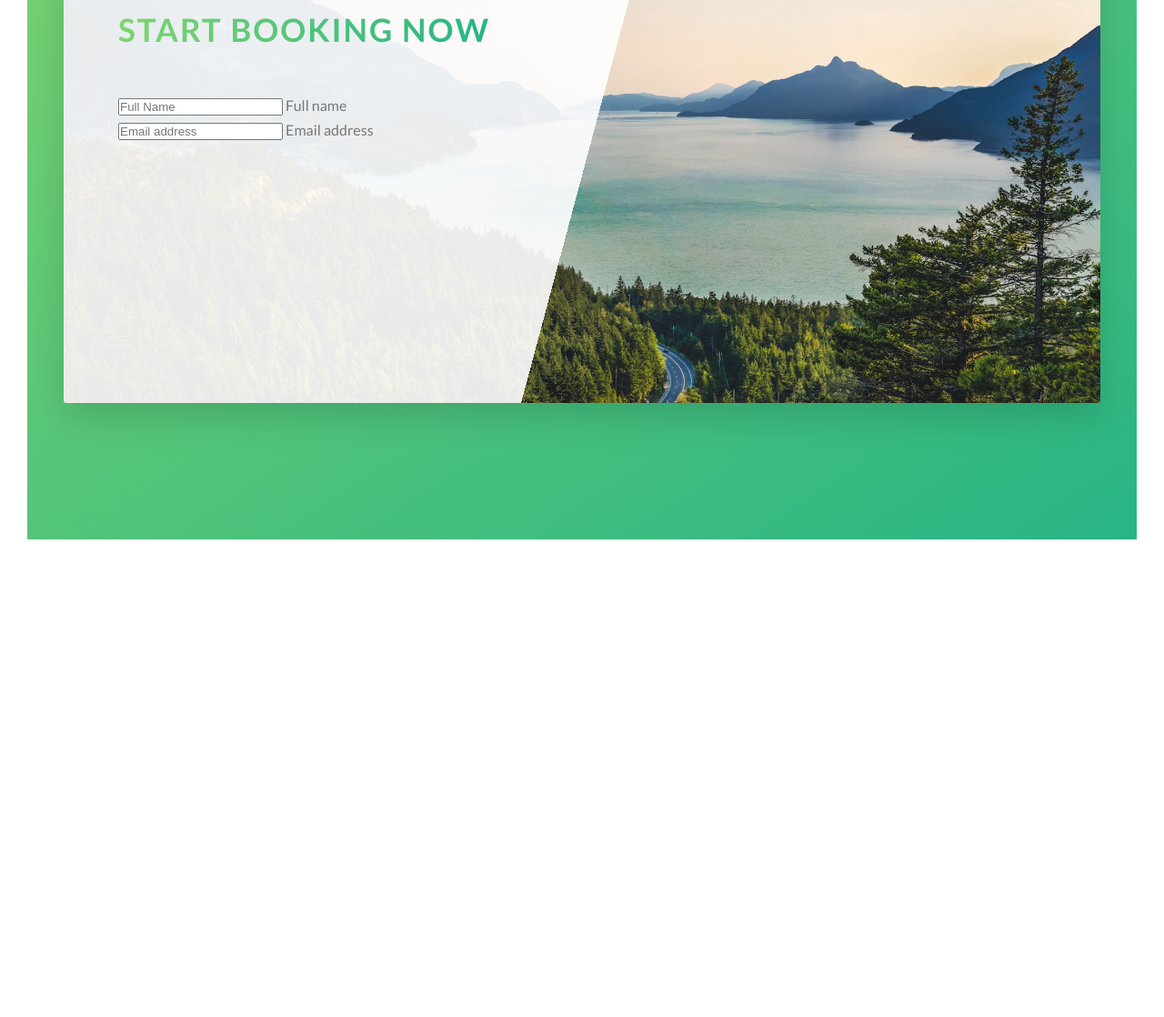
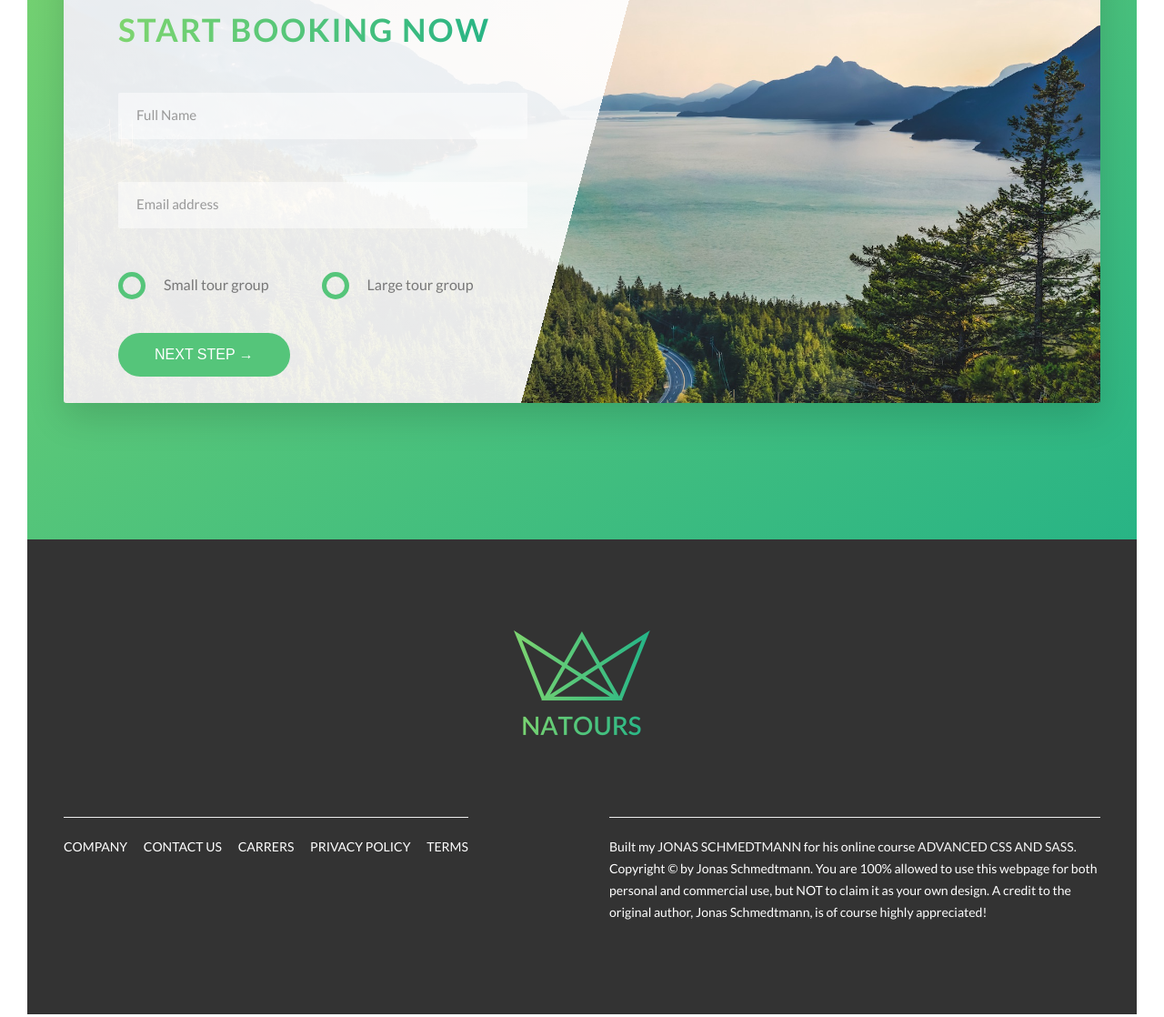
Before and after one commit to PIY9595/Natours-project, a website: page index.html in a window 1280 px wide. Shown: the part 4686-5804 px from the top of the page at 91% size. Before the commit the page ends 5309 px from the top, so only its background shows below. Drawn offline with Linux system fonts and the light colour scheme.

Commit message:
add footer

```diff
--- a/index.html
+++ b/index.html
@@ -273,13 +273,34 @@
                 </div>
 
                 <div class="form__group">
-                  <input type="text" class="form_-input" placeholder="Full Name" id="name" required>
+                  <input type="text" class="form__input" placeholder="Full Name" id="name" required>
                   <label for="name" class="form__label">Full name</label>
                 </div>
 
                 <div class="form__group">
-                  <input type="email" class="form_-input" placeholder="Email address" id="name" required>
-                  <label for="name" class="form__label">Email address</label>
+                  <input type="email" class="form__input" placeholder="Email address" id="email" required>
+                  <label for="email" class="form__label">Email address</label>
+                </div>
+
+                <div class="form__group u-margin-bottom-medium">
+                  <div class="form__radio-group">
+                    <input type="radio" class="form__radio-input" id="small" name="size">
+                    <label for="small" class="form__radio-label">
+                      <span class="form__radio-button"></span>
+                      Small tour group
+                    </label>
+                  </div>
+
+                  <div class="form__radio-group">
+                    <input type="radio" class="form__radio-input" id="large" name="size">
+                    <label for="large" class="form__radio-label">
+                      <span class="form__radio-button"></span>
+                      Large tour group
+                    </label>
+                  </div>
+                </div>
+                <div class="form__group">
+                  <button class="btn btn-green">Next step &rarr;</button>
                 </div>
               </form>
             </div>
@@ -287,7 +308,32 @@
         </div>
       </section>
     </main>
+
+    <footer class="footer">
+      <div class="footer__logo-box">
+        <img src="img/logo-green-2x.png" alt="Full logo" class="footer__logo">
+      </div>
+      <div class="row">
+        <div class="col-1-of-2">
+          <div class="footer__navigation">
+            <ul class="footer__list">
+              <li class="footer__item"><a href="#" class="footer__link"></a>COMPANY</li>
+              <li class="footer__item"><a href="#" class="footer__link"></a>CONTACT US</li>
+              <li class="footer__item"><a href="#" class="footer__link"></a>CARRERS</li>
+              <li class="footer__item"><a href="#" class="footer__link"></a>PRIVACY POLICY</li>
+              <li class="footer__item"><a href="#" class="footer__link"></a>TERMS</li>
+            </div>
+          </ul>
+        </div>
+        <div class="col-1-of-2">
+          <P class="footer__copyright">
+            Built my <a href="" class="footer__link">JONAS SCHMEDTMANN</a> for his online course <a href="#" class="footer__link">ADVANCED CSS AND SASS.</a>Copyright © by Jonas Schmedtmann. You are 100% allowed to use this webpage for both personal and commercial use, but NOT to claim it as your own design. A credit to the original author, Jonas Schmedtmann, is of course highly appreciated!
+          </P>
+        </div>
+      </div>
+    </footer>
      <!--
+
     <section class="grid-test">
       <div class="row">
         <div class="col-1-of-2">
--- a/sass/abstracts/_variables.scss
+++ b/sass/abstracts/_variables.scss
@@ -14,6 +14,8 @@
 $color-grey-light-2: #eee;
 
 $color-grey-dark: #777;
+$color-grey-dark-2: #999;
+$color-grey-dark-3: #333;
 $color-white: #fff;
 $color-black: #000;
 
--- a/sass/base/_utilities.scss
+++ b/sass/base/_utilities.scss
@@ -1,6 +1,6 @@
-.u-center-text{ text-align: center;}
-.u-margin-bottom-small {margin-bottom: 1.5rem;}
-.u-margin-bottom-medium {margin-bottom: 4rem;}
-.u-margin-bottom-big {margin-bottom: 8rem;}
-.u-margin-top-big {margin-top: 8rem;}
-.u-margin-top-huge {margin-huge: 10rem;}
+.u-center-text{ text-align: center !important; }
+.u-margin-bottom-small {margin-bottom: 1.5rem !important;}
+.u-margin-bottom-medium {margin-bottom: 4rem !important;}
+.u-margin-bottom-big {margin-bottom: 8rem !important;}
+.u-margin-top-big {margin-top: 8rem  !important;}
+.u-margin-top-huge {margin-huge: 10rem !important;}
--- a/sass/components/_button.scss
+++ b/sass/components/_button.scss
@@ -1,4 +1,5 @@
 .btn{
+    &,
     &:link,
     &:visited {
     text-decoration: none;
@@ -9,6 +10,11 @@
     position: relative;
     text-transform: uppercase;
     font-size: $default-font-size;
+
+    // change for the <button> element
+    border: none;
+    cursor: pointer;
+
     }
 
     &:hover{
--- /dev/null
+++ b/sass/components/_form.scss
@@ -0,0 +1,97 @@
+.form{
+    &__group:not(:last-child){
+        margin-bottom: 2rem;
+
+    }
+
+    &__input{
+       font-size: 1.5rem;
+       font-family: inherit;
+       color: inherit;
+       padding: 1.5rem 2rem;
+       border-radius: 2px;
+       background-color: rgba($color-white, .5);
+       border: none;
+       border-bottom: 3px solid transparent;
+       width: 100%;
+       display: block;
+       transition: all .3s;
+
+       &:focus{
+        outline: none;
+        box-shadow: 0 1rem 2rem rgba($color-black, .1);
+        border-bottom: 3px solid $color-primary;
+        }
+
+        &:focus:invalid{
+            border-bottom: 3px solid $color-secondary-dark;
+        }
+
+        &::-webkit-input-placeholder{
+            color: $color-grey-dark-2;
+        }
+
+    }
+
+    &__label{
+       font-size: 1.2rem;
+       font-weight: 700;
+       margin-left: 2rem;
+       margin-top: .7rem;
+       display: block;
+       transition: all  .3s;
+    }
+
+    &__input:placeholder-shown + &__label {
+        opacity: 0;
+        visibility: hidden;
+        transform: translateY(-4rem);
+    }
+
+    &__radio-group{
+        width: 49%;
+        display: inline-block;
+    }
+
+    &__radio-input{
+        display: none;
+    }
+
+    &__radio-label{
+        font-size: $default-font-size;
+        cursor: pointer;
+        position: relative;
+        padding-left: 5rem;
+    }
+
+    &__radio-button {
+        height: 3rem;
+        width: 3rem;
+        border: 5px solid $color-primary;
+        display: inline-block;
+        border-radius: 50%;
+        position: absolute;
+        left: 0;
+        top: -.4rem;
+
+        &::after{
+            content: "";
+            display: block;
+            height: 1.3rem;
+            width: 1.3rem;
+            border-radius: 50%;
+            position: absolute;
+            top: 50%;
+            left: 50%;
+            transform: translate(-50%, -50%);
+            background-color: $color-primary;
+            opacity: 0;
+            transition: opacity .2s;
+        }
+
+    }
+
+    &__radio-input:checked ~ &__radio-label &__radio-button::after{
+        opacity: 1;
+    }
+}
--- /dev/null
+++ b/sass/layout/_footer.scss
@@ -0,0 +1,67 @@
+.footer{
+    background-color: $color-grey-dark-3;
+    padding: 10rem 0;
+    font-size: 1.4rem;
+
+    &__logo-box{
+      text-align: center;
+      margin-bottom: 8rem;
+    }
+
+    &__logo{
+     width: 15rem;
+     height: auto;
+    }
+
+    &__navigation{
+      border-top: 1px solid $color-grey-light-2;
+      padding-top: 2rem;
+      display: inline-block;
+    }
+
+    &__list{
+      list-style: none;
+
+    }
+
+    &__item{
+      display: inline-block;
+      color: $color-white;
+
+      &:not(:last-child) {
+        margin-right: 1.5rem;
+      }
+
+      &:hover,
+        &:active {
+            color: $color-primary;
+            box-shadow: 0 1rem 2rem rgba($color-black, .4);
+            transform: rotate(5deg) scale(1.3);
+        }
+    }
+
+    &__link{
+        &:link,
+        &:visited{
+            color: $color-grey-light-1;
+            text-decoration: none;
+            display: inline-block;
+
+        }
+
+        &:hover,
+        &:active {
+            color: $color-primary;
+            box-shadow: 0 1rem 2rem rgba($color-black, .4);
+            transform: rotate(5deg) scale(1.3);
+
+        }
+    }
+
+    &__copyright{
+        border-top: 1px solid $color-grey-light-2;
+        padding-top: 2rem;
+        color: $color-white;
+        // width: 75%;
+    }
+}
--- a/sass/main.scss
+++ b/sass/main.scss
@@ -16,11 +16,13 @@
 @import "components/card";
 @import "components/storys";
 @import "components/bg-video";
+@import "components/form";
 
 
 // Layout
 @import "layout/grid";
 @import "layout/header";
+@import "layout/footer";
 
 // Pages
 @import "pages/home";
```
Also changed, not shown: css/style.css.
